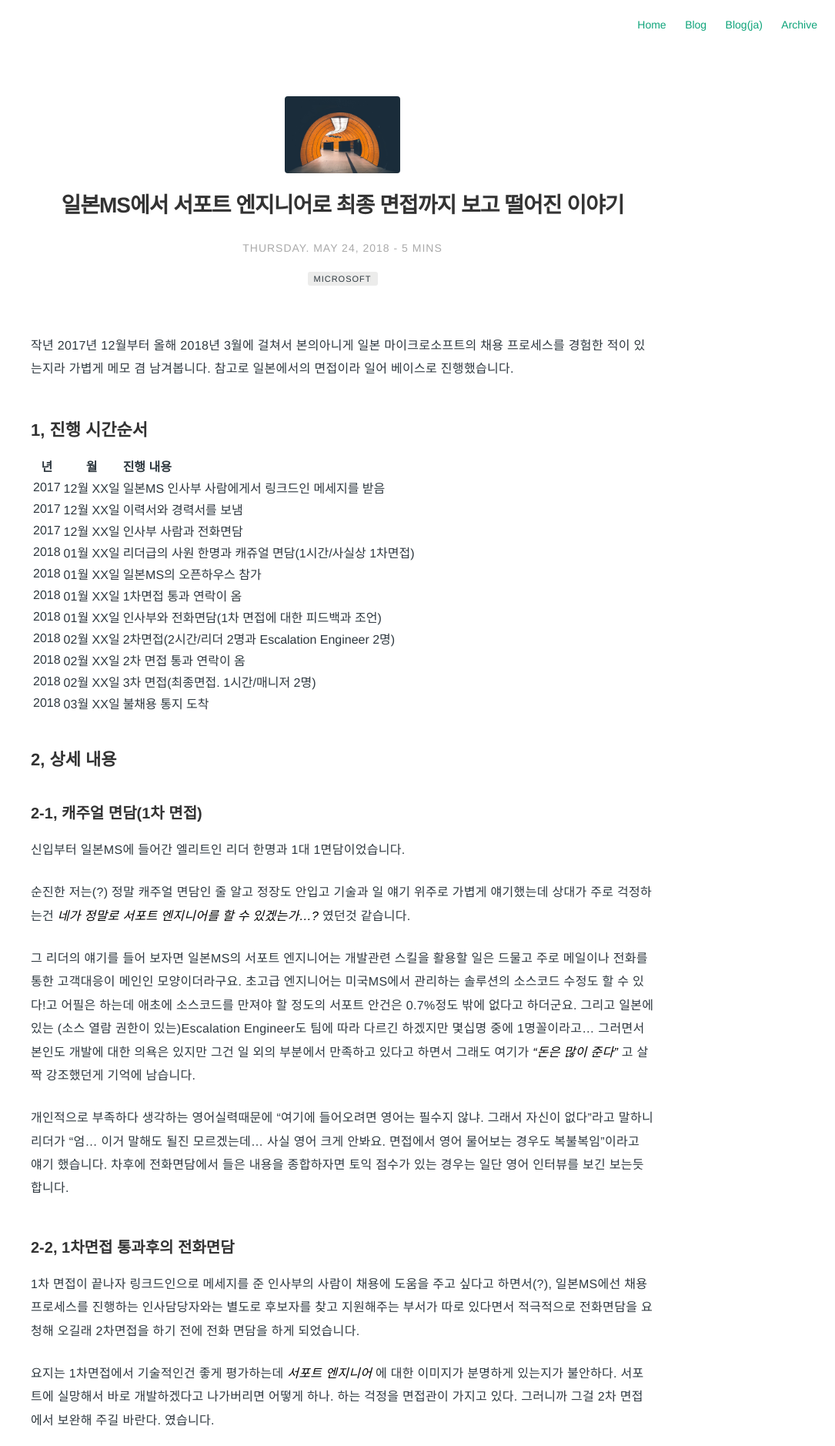
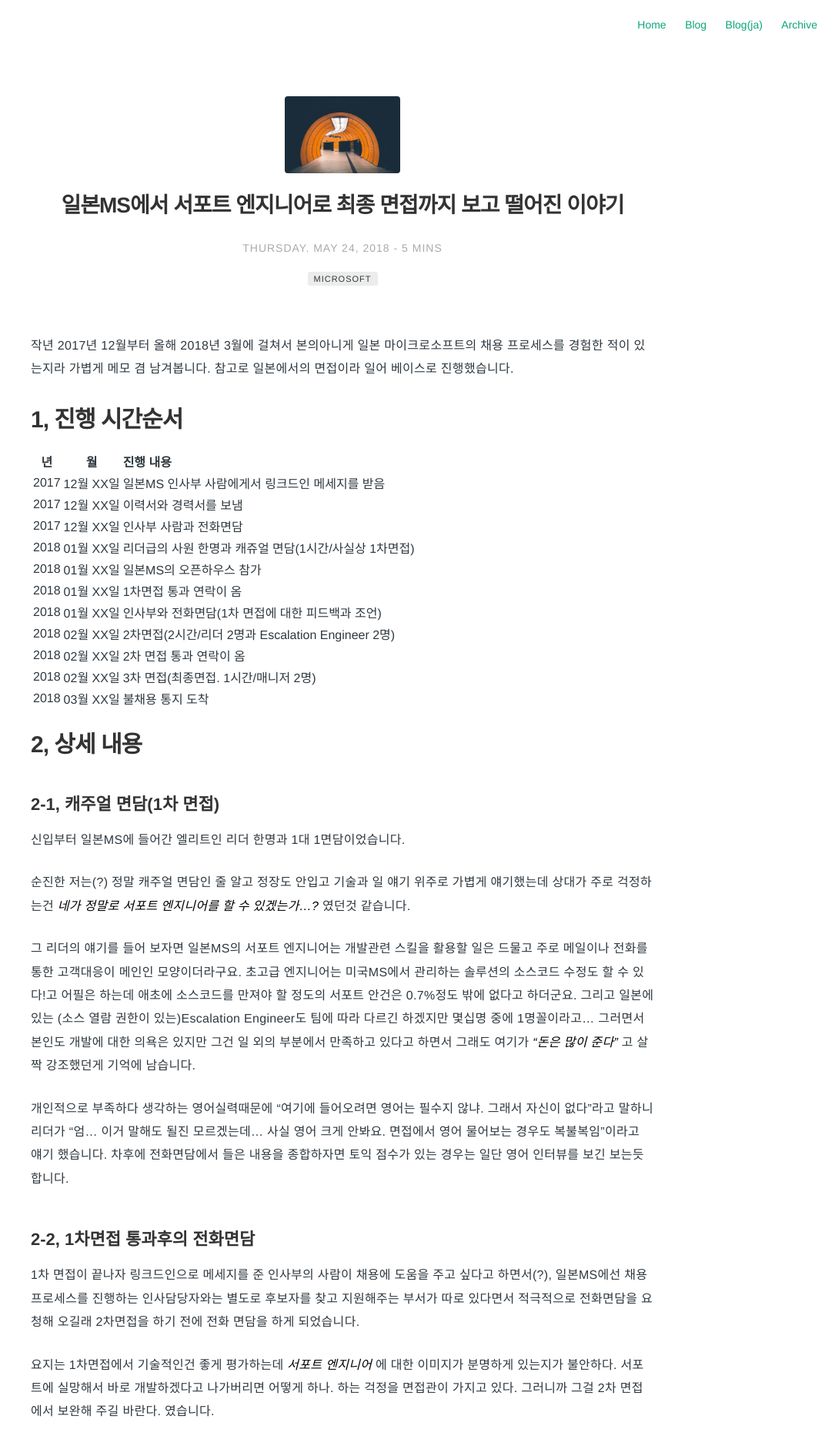
Before and after one commit to Pie001/pie001.github.io, a Jekyll site: the page built from _posts/2018-05-24-002.md, in a window 1280 px wide. Shown: the top 1878 px of the page at 77% size, without its empty margins (195-1280 px from the left). Built offline with Jekyll 4.4.1, drawn with Linux system fonts in a browser that asks for light colours; comment, search, counter and statistics services are not loaded.

Commit message:
Update 2018-05-24-002.md

```diff
--- a/_posts/2018-05-24-002.md
+++ b/_posts/2018-05-24-002.md
@@ -16,7 +16,7 @@
 작년 2017년 12월부터 올해 2018년 3월에 걸쳐서 본의아니게 일본 마이크로소프트의 채용 프로세스를 경험한 적이 있는지라 가볍게 메모 겸 남겨봅니다.
 참고로 일본에서의 면접이라 일어 베이스로 진행했습니다.
 
-## 1, 진행 시간순서
+# 1, 진행 시간순서
 
 | 년 | 월 | 진행 내용 |
 |:-:|:-:|:---|
@@ -32,10 +32,10 @@
 |2018 |02월 XX일|3차 면접(최종면접. 1시간/매니저 2명)|
 |2018 |03월 XX일|불채용 통지 도착|
 
-## 2, 상세 내용
+# 2, 상세 내용
 
 
-### 2-1, 캐주얼 면담(1차 면접)
+## 2-1, 캐주얼 면담(1차 면접)
 
 신입부터 일본MS에 들어간 엘리트인 리더 한명과 1대 1면담이었습니다.
 
@@ -49,7 +49,7 @@
 
 
 
-### 2-2, 1차면접 통과후의 전화면담
+## 2-2, 1차면접 통과후의 전화면담
 
 1차 면접이 끝나자 링크드인으로 메세지를 준 인사부의 사람이 채용에 도움을 주고 싶다고 하면서(?), 일본MS에선 채용프로세스를 진행하는 인사담당자와는 별도로 후보자를 찾고 지원해주는 부서가 따로 있다면서 적극적으로 전화면담을 요청해 오길래 2차면접을 하기 전에 전화 면담을 하게 되었습니다.
 
@@ -61,7 +61,7 @@
 
 
 
-### 2-3, 2차 면접
+## 2-3, 2차 면접
 
 2시간에 걸친 면접으로 초반 1시간은 리더 2명과, 후반 1시간은 기술자 2명과의 면접이었습니다.
 리더 2명은 둘다 대학졸업하고 바로 일본MS에 들어와서 관리직 테크를 탄 사람들이었고, 기술자 2명은 20여년 전에 중도입사한 사람들이었습니다.
@@ -81,13 +81,13 @@
 
 
 
-### 3-1, 3차 면접(최종면접)
+## 3-1, 3차 면접(최종면접)
 
 3차 면접은 매니저 2명과 1시간 정도 면접을 했습니다.
 당시 면접을 끝내고 이후 붙었을 경우에 다음 면접이 있느냐고 물었을때 "면접은 이번이 끝이다" 라고 했으니 일단 최종면접이었다고 생각합니다.
 
 
-### 3-1-1, 3차 면접에서 인상 깊었던 질문
+## 3-1-1, 3차 면접에서 인상 깊었던 질문
 
 - 마이크로소프트의 서포트 엔지니어로서 어떤 업무를 하는지 이미지 하고 있는걸 말해라
 - 친구/현재 직장에 앞으로 당신이 MS에서 어떤 일을 할 것인지 설명해라
@@ -105,7 +105,7 @@
 애초에 매니저가 고객만족에 대한 질문을 한 뒤에 보충설명으로 하는 말이 "나는 디즈니를 목표로 하고 있다"(=디즈니 처럼 고객만족도 높은 서비스를 제공하겠다)여서 잠시 이해가 안되서 멈칫 했는데, 암튼 그러하시답니다...  나름 열심히 대답 했다고 생각하는데 떨어진 것을 보면 그분의 디즈니 월드에서 전 미달이었기 때문이겠지요.
 
 
-### 3-1-2, 면접에서 들은 내용으로 기억나는것
+## 3-1-2, 면접에서 들은 내용으로 기억나는것
 
 - 모 팀은 한국에 X명(10명 이하)가 있는데 한국은 매니저가 없어서 일본에서 매니징&기술지원을 일부 맡고 있다는 것.
 - 모 팀은 매니저는 일본에 3명, 중국에 5명 존재함. 일본 고위 매니저 한명은 중국 매니저들을 관리하고 있으면 이 사람의 상사는 미국에 있음.
@@ -114,7 +114,7 @@
 
 
 
-## 3. 마무리
+# 3. 마무리
 
 
 그리고 최종면접이끝나고 2주 이상 아무 연락이 없다가 MS공통 포맷으로 추정되는 "이 포지션엔 당신 말고 더 적합한 사람이 있어서.." 라고 영어로 써 있는 PDF가 첨부된 메일에 도착하였고, 저의 3개월 남짓 가졌던 MS뽕은 꺼졌습니다....
```
